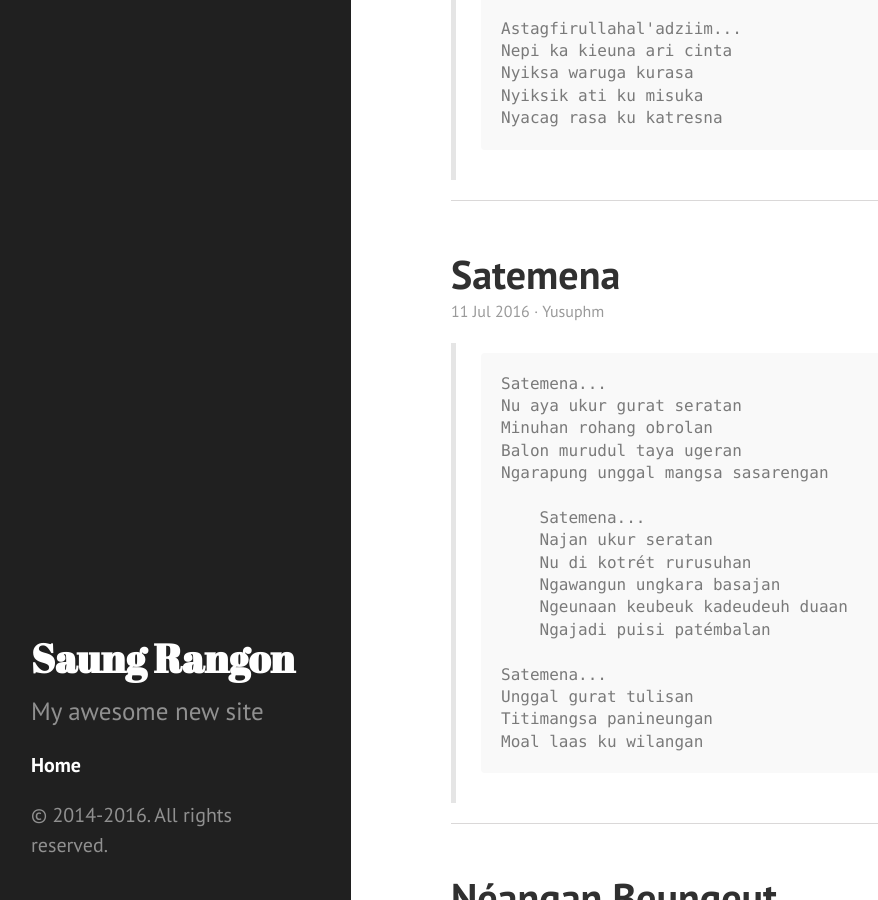
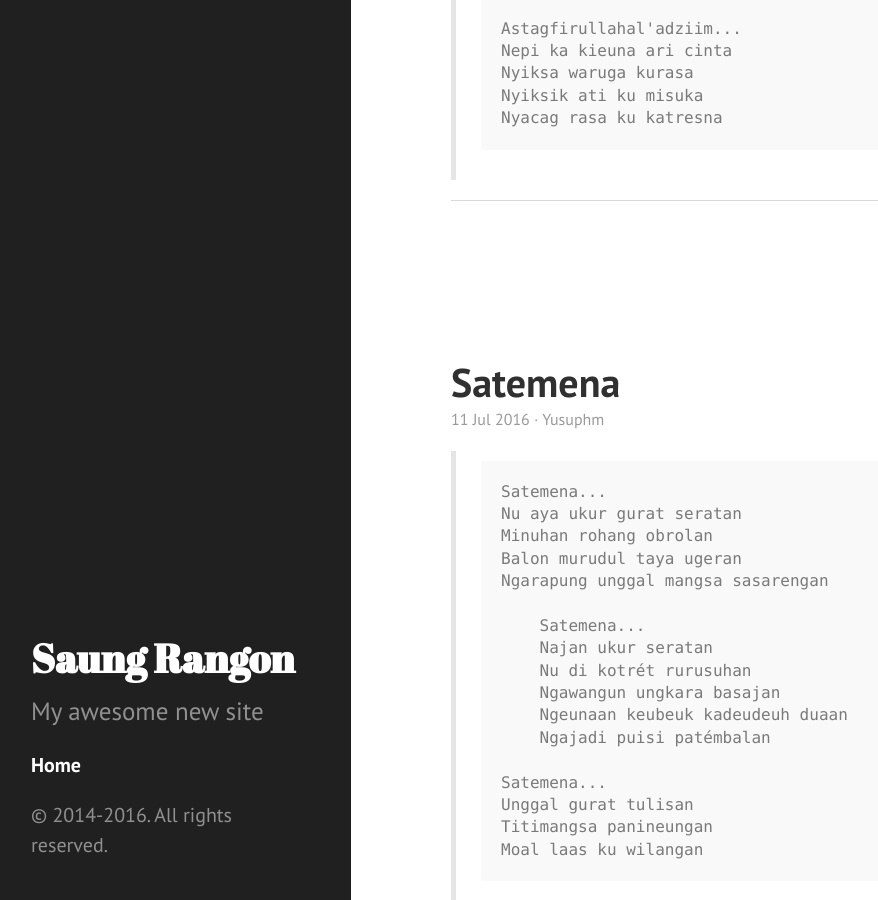
Before and after one commit to saung-rangon/saung-rangon.github.io, a Jekyll site: the page built from index.html, in a window 1280 px wide and 900 px high, scrolled down 679 px. Shown: the whole window, without its empty margins (9-887 px from the left). Built offline with Jekyll 4.4.1, drawn with Linux system fonts in a browser that asks for light colours; the list of posts is cut into pages by our own code.

Commit message:
Update index.html

```diff
--- a/index.html
+++ b/index.html
@@ -28,12 +28,14 @@
      </div>
     </div>
 
-    {% if forloop.index == 1 %}
-      {% include gad.html %}
+    {% if forloop.index0 == 0 %}
+      {% include gad2.html %}
     {% endif %}
 
   {% endfor %}
 </div>
+
+{% include gad.html %}
 
 <div class="pagination">
   {% if paginator.next_page %}
```
